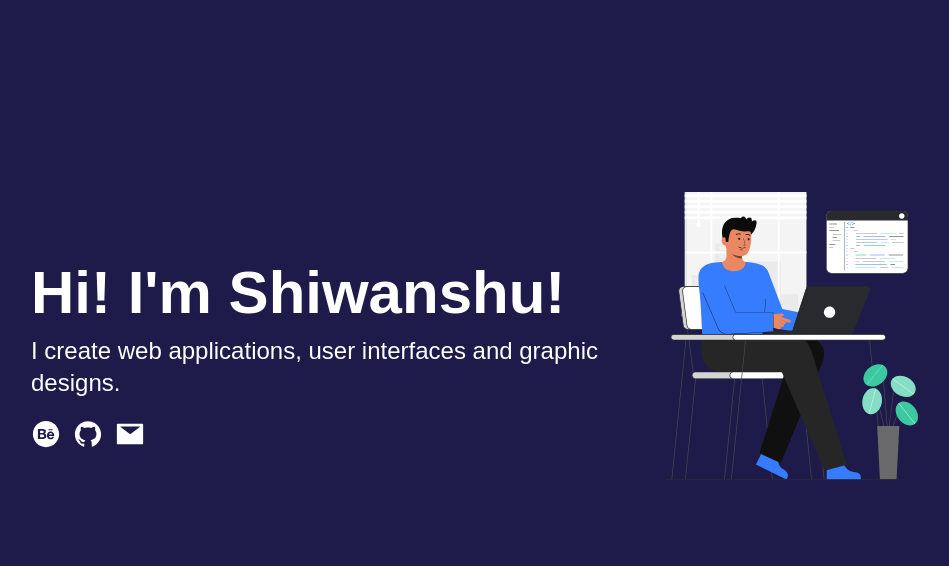
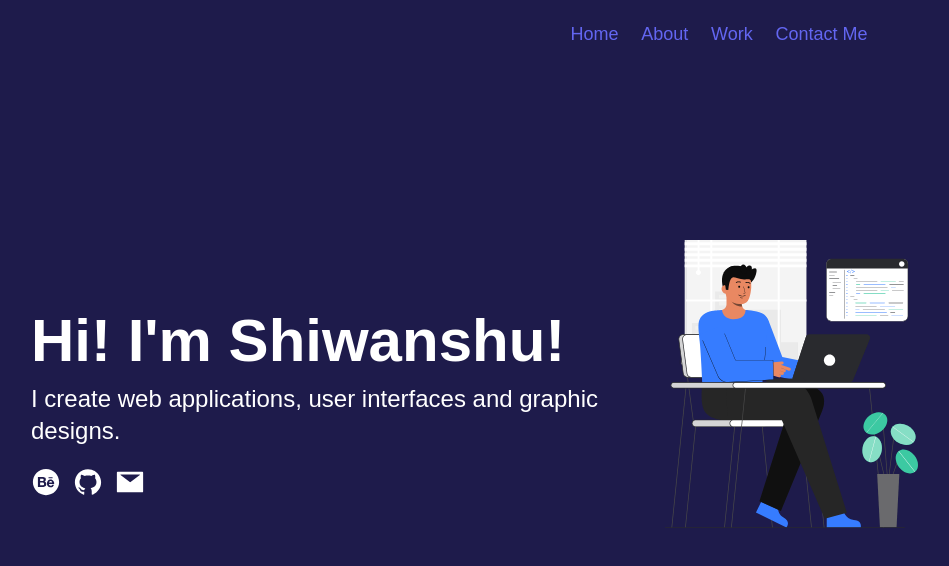
Before and after one commit to shiwanshudev/portfolio2023, a Next.js app: page / in a window 1280 px wide. Shown: the top 566 px of the page, without its empty margins (161-1110 px from the left). Built offline with nearby package versions, Linux system fonts and the light colour scheme; a web font is replaced by a local one.

Commit message:
Add navigation and update layout

```diff
--- a/src/app/layout.tsx
+++ b/src/app/layout.tsx
@@ -1,6 +1,7 @@
 import "./globals.css";
 import type { Metadata } from "next";
 import { Inter, Quattrocento } from "next/font/google";
+import Link from "next/link";
 
 const inter = Inter({ subsets: ["latin"] });
 const quattrocento = Quattrocento({
@@ -23,8 +24,42 @@ export default function RootLayout({
   return (
     <html lang="en">
       <body className={`${inter.className} ${quattrocento.className}`}>
-        {children}
+        <main className="bg-indigo-950 min-h-screen text-white">
+          <Navbar />
+          {children}
+        </main>
       </body>
     </html>
   );
 }
+
+const Navbar = () => {
+  return (
+    <div className="items-center hidden w-80 justify-around ml-auto mr-60 pt-5 lg:flex">
+      <Link
+        href="/"
+        className="text-indigo-500 hover:text-indigo-300 duration-200 text-lg"
+      >
+        Home
+      </Link>
+      <Link
+        href="/about"
+        className="text-indigo-500 hover:text-indigo-300 duration-200 text-lg"
+      >
+        About
+      </Link>
+      <Link
+        href="/work"
+        className="text-indigo-500 hover:text-indigo-300 duration-200 text-lg"
+      >
+        Work
+      </Link>
+      <Link
+        href="/contact"
+        className="text-indigo-500 hover:text-indigo-300 duration-200 text-lg"
+      >
+        Contact Me
+      </Link>
+    </div>
+  );
+};
--- a/src/app/page.tsx
+++ b/src/app/page.tsx
@@ -10,7 +10,6 @@ const SOCIAL_LINKS = {
 
 export default function Home() {
   return (
-    <main className="bg-indigo-950 min-h-screen text-white">
     <section className="container mx-auto px-5 flex items-center justify-around pt-48 flex-col-reverse lg:flex-row lg:px-48">
       <div className="text-center lg:text-left">
         <h1 className="font-bold text-3xl lg:text-6xl px-5 pb-2 lg:px-0 lg:pb-0 font-quattrocento">
@@ -53,6 +52,5 @@ export default function Home() {
         />
       </div>
     </section>
-    </main>
   );
 }
```
Lines whose indentation alone changed are shown as unchanged.
